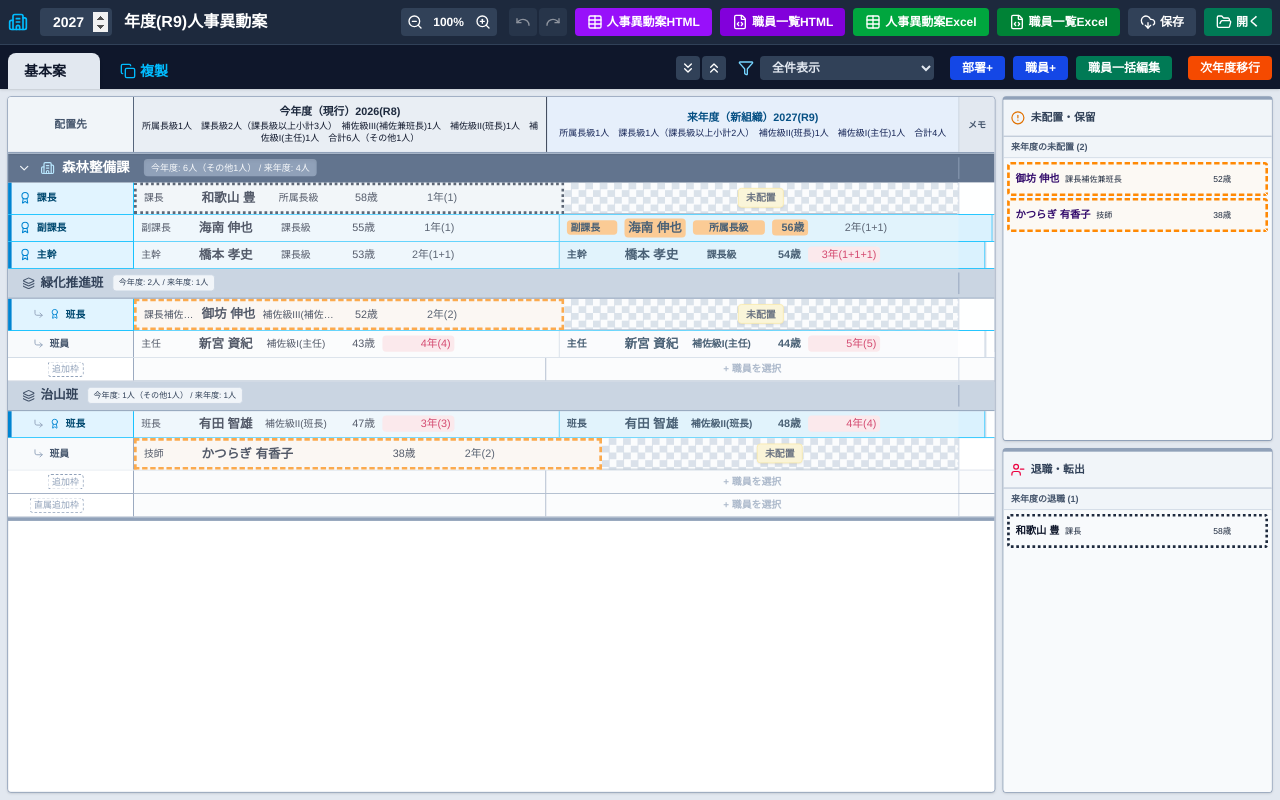
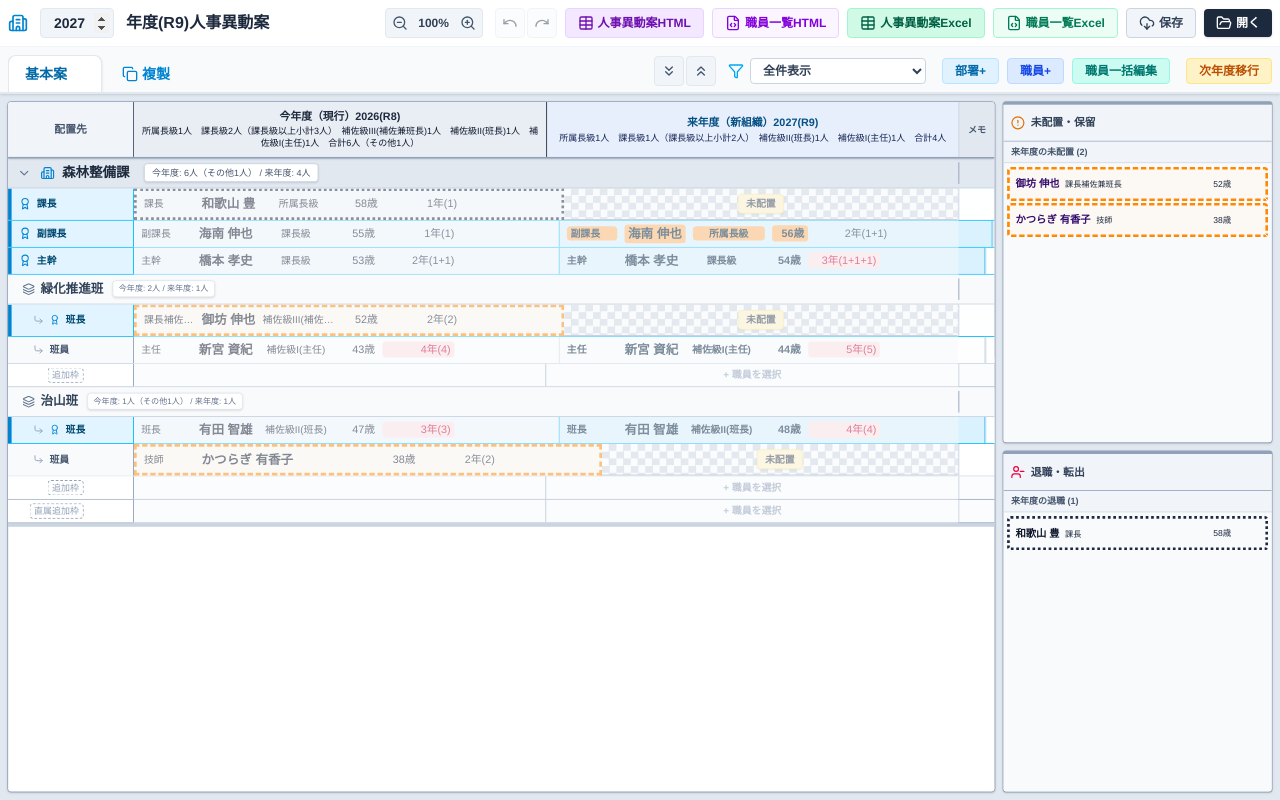
Before and after one commit to Kojiro-Nakamura/personnel-transfer-app, a React (Vite) app: page / in a window 1280 px wide. Built offline with nearby package versions, Linux system fonts and the light colour scheme.

Commit message:
Soften header and department band colors for a cleaner UI

```diff
--- a/src/App.jsx
+++ b/src/App.jsx
@@ -92,62 +92,61 @@ export const AppContent = () => {
       )}
 
       {/* 画面上部ヘッダー（操作パネル） */}
-      <header className="bg-slate-800 text-white shadow z-20 sticky top-0">
-        <div className="flex justify-between items-center p-2 border-b border-slate-700">
+      <header className="bg-white text-slate-800 shadow-sm z-20 sticky top-0 border-b border-slate-200">
+        <div className="flex justify-between items-center p-2 border-b border-slate-100">
           <div className="flex items-center gap-3">
-            <Building2 className="w-5 h-5 text-sky-400" />
-            <div className="flex items-center bg-slate-700 rounded overflow-hidden p-1">
-              <input type="number" value={targetYear} onChange={(e) => setTargetYear(Number(e.target.value))} className="w-16 bg-transparent text-center text-sm font-bold outline-none always-show-spinners" title="対象年度" />
+            <Building2 className="w-5 h-5 text-sky-600" />
+            <div className="flex items-center bg-slate-100 border border-slate-200 rounded overflow-hidden p-1">
+              <input type="number" value={targetYear} onChange={(e) => setTargetYear(Number(e.target.value))} className="w-16 bg-transparent text-center text-sm font-bold text-slate-800 outline-none always-show-spinners" title="対象年度" />
             </div>
-            <h1 className="text-base font-bold">年度(R{targetYear - 2018})人事異動案</h1>
+            <h1 className="text-base font-bold text-slate-800">年度(R{targetYear - 2018})人事異動案</h1>
           </div>
           <div className="flex gap-2 items-center">
-            <div className="flex items-center bg-slate-700 rounded overflow-hidden mr-1">
-              <button onClick={() => setZoom(z => Math.max(0.5, z - 0.1))} className="p-1.5 hover:bg-slate-600" title="縮小"><ZoomOut className="w-4 h-4"/></button>
-              <span className="text-xs font-bold w-10 text-center" title="現在の表示倍率">{Math.round(zoom * 100)}%</span>
-              <button onClick={() => setZoom(z => Math.min(1.5, z + 0.1))} className="p-1.5 hover:bg-slate-600" title="拡大"><ZoomIn className="w-4 h-4"/></button>
+            <div className="flex items-center bg-slate-100 border border-slate-200 rounded overflow-hidden mr-1">
+              <button onClick={() => setZoom(z => Math.max(0.5, z - 0.1))} className="p-1.5 hover:bg-slate-200 text-slate-600 hover:text-slate-900 transition-colors" title="縮小"><ZoomOut className="w-4 h-4"/></button>
+              <span className="text-xs font-bold w-10 text-center text-slate-700" title="現在の表示倍率">{Math.round(zoom * 100)}%</span>
+              <button onClick={() => setZoom(z => Math.min(1.5, z + 0.1))} className="p-1.5 hover:bg-slate-200 text-slate-600 hover:text-slate-900 transition-colors" title="拡大"><ZoomIn className="w-4 h-4"/></button>
             </div>
 
-
             <div className="flex gap-0.5">
-              <button onClick={undo} disabled={!canUndo} className="p-1.5 bg-slate-700 hover:bg-slate-600 disabled:hover:bg-slate-700 active:scale-95 disabled:active:scale-100 transition-all disabled:opacity-50 rounded" title="直前の操作を取り消す(元に戻す)"><Undo className="w-4 h-4"/></button>
-              <button onClick={redo} disabled={!canRedo} className="p-1.5 bg-slate-700 hover:bg-slate-600 disabled:hover:bg-slate-700 active:scale-95 disabled:active:scale-100 transition-all disabled:opacity-50 rounded" title="取り消した操作をやり直す"><Redo className="w-4 h-4"/></button>
+              <button onClick={undo} disabled={!canUndo} className="p-1.5 bg-slate-100 hover:bg-slate-200 border border-slate-200 text-slate-700 disabled:bg-slate-50 active:scale-95 transition-all disabled:opacity-50 rounded" title="直前の操作を取り消す(元に戻す)"><Undo className="w-4 h-4"/></button>
+              <button onClick={redo} disabled={!canRedo} className="p-1.5 bg-slate-100 hover:bg-slate-200 border border-slate-200 text-slate-700 disabled:bg-slate-50 active:scale-95 transition-all disabled:opacity-50 rounded" title="取り消した操作をやり直す"><Redo className="w-4 h-4"/></button>
             </div>
-            <button onClick={() => openModal('saveFile', { type: 'html', defaultName: currentFileName ? currentFileName.replace('.json', '') + '_人事異動案HTML' + filterSuffix : baseFileName + '_人事異動案HTML' + filterSuffix })} className="bg-purple-600 hover:bg-purple-500 active:scale-95 transition-all px-3 py-1.5 rounded flex items-center justify-center text-xs font-bold" title="現在の人事異動案をHTMLファイルとして保存する"><Table className="w-4 h-4 mr-1" />人事異動案HTML</button>
-            <button onClick={() => openModal('saveFile', { type: 'html_list', defaultName: currentFileName ? currentFileName.replace('.json', '') + '_職員一覧HTML' : baseFileName + '_職員一覧HTML' })} className="bg-purple-700 hover:bg-purple-600 active:scale-95 transition-all px-3 py-1.5 rounded flex items-center justify-center text-xs font-bold" title="現在の職員一覧をHTMLファイルとして保存する"><FileCode className="w-4 h-4 mr-1" />職員一覧HTML</button>
-            <button onClick={() => openModal('saveFile', { type: 'excel', defaultName: currentFileName ? currentFileName.replace('.json', '') + '_人事異動案Excel' + filterSuffix : baseFileName + '_人事異動案Excel' + filterSuffix })} className="bg-green-600 hover:bg-green-500 active:scale-95 transition-all px-3 py-1.5 rounded flex items-center justify-center text-xs font-bold" title="現在の人事異動案をExcelファイルとして保存する"><Table className="w-4 h-4 mr-1" />人事異動案Excel</button>
-            <button onClick={() => openModal('saveFile', { type: 'excel_list', defaultName: currentFileName ? currentFileName.replace('.json', '') + '_職員一覧Excel' : baseFileName + '_職員一覧Excel' })} className="bg-green-700 hover:bg-green-600 active:scale-95 transition-all px-3 py-1.5 rounded flex items-center justify-center text-xs font-bold" title="現在の職員一覧をExcelファイルとして保存する"><FileCode className="w-4 h-4 mr-1" />職員一覧Excel</button>
-            <button onClick={() => openModal('saveFile', { type: 'json', defaultName: currentFileName ? currentFileName.replace('.json', '') : baseFileName })} className="bg-slate-700 hover:bg-slate-600 active:scale-95 transition-all px-3 py-1.5 rounded flex items-center justify-center text-xs font-bold" title="現在のデータをJSONファイルとして保存する"><DownloadCloud className="w-4 h-4 mr-1" />保存</button>
-            <label className="bg-emerald-700 hover:bg-emerald-600 active:scale-95 transition-all px-3 py-1.5 rounded cursor-pointer flex items-center justify-center text-xs font-bold" title="保存したJSONファイルを読み込む"><FolderOpen className="w-4 h-4 mr-1" />開く<input type="file" accept=".json" onChange={loadJSON} className="hidden" /></label>
+            <button onClick={() => openModal('saveFile', { type: 'html', defaultName: currentFileName ? currentFileName.replace('.json', '') + '_人事異動案HTML' + filterSuffix : baseFileName + '_人事異動案HTML' + filterSuffix })} className="bg-purple-100 hover:bg-purple-200 text-purple-800 border border-purple-200 active:scale-95 transition-all px-3 py-1.5 rounded flex items-center justify-center text-xs font-bold" title="現在の人事異動案をHTMLファイルとして保存する"><Table className="w-4 h-4 mr-1" />人事異動案HTML</button>
+            <button onClick={() => openModal('saveFile', { type: 'html_list', defaultName: currentFileName ? currentFileName.replace('.json', '') + '_職員一覧HTML' : baseFileName + '_職員一覧HTML' })} className="bg-purple-50 hover:bg-purple-100 text-purple-700 border border-purple-200 active:scale-95 transition-all px-3 py-1.5 rounded flex items-center justify-center text-xs font-bold" title="現在の職員一覧をHTMLファイルとして保存する"><FileCode className="w-4 h-4 mr-1" />職員一覧HTML</button>
+            <button onClick={() => openModal('saveFile', { type: 'excel', defaultName: currentFileName ? currentFileName.replace('.json', '') + '_人事異動案Excel' + filterSuffix : baseFileName + '_人事異動案Excel' + filterSuffix })} className="bg-emerald-100 hover:bg-emerald-200 text-emerald-800 border border-emerald-200 active:scale-95 transition-all px-3 py-1.5 rounded flex items-center justify-center text-xs font-bold" title="現在の人事異動案をExcelファイルとして保存する"><Table className="w-4 h-4 mr-1" />人事異動案Excel</button>
+            <button onClick={() => openModal('saveFile', { type: 'excel_list', defaultName: currentFileName ? currentFileName.replace('.json', '') + '_職員一覧Excel' : baseFileName + '_職員一覧Excel' })} className="bg-emerald-50 hover:bg-emerald-100 text-emerald-700 border border-emerald-200 active:scale-95 transition-all px-3 py-1.5 rounded flex items-center justify-center text-xs font-bold" title="現在の職員一覧をExcelファイルとして保存する"><FileCode className="w-4 h-4 mr-1" />職員一覧Excel</button>
+            <button onClick={() => openModal('saveFile', { type: 'json', defaultName: currentFileName ? currentFileName.replace('.json', '') : baseFileName })} className="bg-slate-100 hover:bg-slate-200 text-slate-700 border border-slate-300 active:scale-95 transition-all px-3 py-1.5 rounded flex items-center justify-center text-xs font-bold" title="現在のデータをJSONファイルとして保存する"><DownloadCloud className="w-4 h-4 mr-1" />保存</button>
+            <label className="bg-slate-800 hover:bg-slate-700 text-white active:scale-95 transition-all px-3 py-1.5 rounded cursor-pointer flex items-center justify-center text-xs font-bold shadow-sm" title="保存したJSONファイルを読み込む"><FolderOpen className="w-4 h-4 mr-1" />開く<input type="file" accept=".json" onChange={loadJSON} className="hidden" /></label>
           </div>
         </div>
-        <div className="flex justify-between items-center bg-slate-900 px-2 pt-2">
+        <div className="flex justify-between items-center bg-slate-50 px-2 pt-2 border-b border-slate-200">
           <div className="flex gap-1 overflow-x-auto items-center">
             {plans.map(p => (
-              <div key={p.id} onClick={() => switchPlan(p.id)} className={cx("group relative flex items-center gap-1.5 px-4 py-2 rounded-t-lg text-sm font-bold cursor-pointer transition-colors max-w-[200px]", p.id === activePlanId ? "bg-slate-200 text-slate-900 shadow z-10" : "bg-slate-700 text-slate-300")} title="この案を表示する">
+              <div key={p.id} onClick={() => switchPlan(p.id)} className={cx("group relative flex items-center gap-1.5 px-4 py-2 rounded-t-lg text-sm font-bold cursor-pointer transition-colors max-w-[200px]", p.id === activePlanId ? "bg-white text-sky-700 shadow-sm border-t border-x border-slate-200 z-10" : "bg-transparent text-slate-500 hover:bg-slate-200 border-t border-x border-transparent")} title="この案を表示する">
                 <span className="truncate flex-1" title={p.name}>{p.name}</span>
                 {p.id === activePlanId && (
                   <div className="flex items-center gap-0.5 opacity-0 group-hover:opacity-100">
-                    <button onClick={(e) => { e.stopPropagation(); openModal('planName', p.name); }} title="案の名前を変更する"><Edit2 className="w-3 h-3" /></button>
-                    {plans.length > 1 && <button onClick={(e) => { e.stopPropagation(); deletePlan(p.id); }} title="この案を削除する"><X className="w-3 h-3" /></button>}
+                    <button onClick={(e) => { e.stopPropagation(); openModal('planName', p.name); }} title="案の名前を変更する" className="hover:text-sky-500 transition-colors"><Edit2 className="w-3 h-3" /></button>
+                    {plans.length > 1 && <button onClick={(e) => { e.stopPropagation(); deletePlan(p.id); }} title="この案を削除する" className="hover:text-rose-500 transition-colors"><X className="w-3 h-3" /></button>}
                   </div>
                 )}
               </div>
             ))}
-            <button onClick={duplicatePlan} className="flex items-center gap-1 px-4 py-2 text-sky-400 text-sm font-bold" title="現在の案を複製して別案を作成する"><Copy className="w-4 h-4" /> 複製</button>
-            {currentFileName && <div className="flex items-center ml-2 px-3 py-1 bg-slate-800 text-slate-400 rounded-full text-[11px] border border-slate-700 select-none"><FileText className="w-3 h-3 mr-1" />{currentFileName}</div>}
+            <button onClick={duplicatePlan} className="flex items-center gap-1 px-4 py-2 text-sky-600 hover:text-sky-700 text-sm font-bold transition-colors" title="現在の案を複製して別案を作成する"><Copy className="w-4 h-4" /> 複製</button>
+            {currentFileName && <div className="flex items-center ml-2 px-3 py-1 bg-white text-slate-500 shadow-sm rounded-full text-[11px] border border-slate-200 select-none"><FileText className="w-3 h-3 mr-1 text-slate-400" />{currentFileName}</div>}
           </div>
           <div className="flex gap-2 pb-1.5 items-center">
             <div className="flex gap-0.5 items-center mr-1">
-              <button onClick={expandAll} className="p-1 bg-slate-700 hover:bg-slate-600 active:scale-95 transition-all rounded" title="すべての部署を展開する"><ChevronsDown className="w-4 h-4"/></button>
-              <button onClick={collapseAll} className="p-1 bg-slate-700 hover:bg-slate-600 active:scale-95 transition-all rounded" title="すべての部署を折りたたむ"><ChevronsUp className="w-4 h-4"/></button>
+              <button onClick={expandAll} className="p-1.5 bg-slate-100 hover:bg-slate-200 border border-slate-200 text-slate-600 active:scale-95 transition-all rounded" title="すべての部署を展開する"><ChevronsDown className="w-4 h-4"/></button>
+              <button onClick={collapseAll} className="p-1.5 bg-slate-100 hover:bg-slate-200 border border-slate-200 text-slate-600 active:scale-95 transition-all rounded" title="すべての部署を折りたたむ"><ChevronsUp className="w-4 h-4"/></button>
             </div>
                         <div className="flex items-center gap-1.5 mr-2">
-              <Filter className="w-4 h-4 text-sky-300" />
+              <Filter className="w-4 h-4 text-sky-500" />
               <select
                 value={filterLevel}
                 onChange={e => setFilterLevel(Number(e.target.value))}
-                className={cx("text-xs py-1 px-2 rounded outline-none font-bold cursor-pointer transition-colors", filterLevel > 0 ? "bg-sky-500 text-white shadow-inner" : "bg-slate-700 hover:bg-slate-600 text-slate-200 hover:text-white transition-all")}
+                className={cx("text-xs py-1 px-2 rounded outline-none font-bold cursor-pointer transition-colors border", filterLevel > 0 ? "bg-sky-500 text-white border-sky-600 shadow-inner" : "bg-white hover:bg-slate-50 text-slate-700 border-slate-300 transition-all")}
                 title="表示する職員の条件を切り替える"
               >
                 <option value={0}>全件表示</option>
@@ -156,10 +155,10 @@ export const AppContent = () => {
                 ))}
               </select>
             </div>
-            <button onClick={() => openModal('dept')} className="bg-blue-700 hover:bg-blue-600 active:scale-95 transition-all px-3 py-1 rounded text-xs font-bold" title="新しい部署を追加する">部署+</button>
-            <button onClick={() => openModal('emp')} className="bg-blue-700 hover:bg-blue-600 active:scale-95 transition-all px-3 py-1 rounded text-xs font-bold" title="新しい職員を追加する">職員+</button>
-            <button onClick={() => openModal('bulkEdit')} className="bg-emerald-700 hover:bg-emerald-600 active:scale-95 transition-all px-3 py-1 rounded text-xs font-bold" title="職員データの一括編集やCSVファイルの読み込みを行う">職員一括編集</button>
-            <button onClick={() => openModal('rollOver')} className="bg-orange-600 hover:bg-orange-500 active:scale-95 transition-all px-3 py-1 rounded text-xs font-bold ml-2" title="来年度の配置を今年度に確定し、新しい年度へ移行する">次年度移行</button>
+            <button onClick={() => openModal('dept')} className="bg-sky-100 hover:bg-sky-200 text-sky-700 border border-sky-200 active:scale-95 transition-all px-3 py-1 rounded text-xs font-bold" title="新しい部署を追加する">部署+</button>
+            <button onClick={() => openModal('emp')} className="bg-blue-100 hover:bg-blue-200 text-blue-700 border border-blue-200 active:scale-95 transition-all px-3 py-1 rounded text-xs font-bold" title="新しい職員を追加する">職員+</button>
+            <button onClick={() => openModal('bulkEdit')} className="bg-teal-100 hover:bg-teal-200 text-teal-700 border border-teal-200 active:scale-95 transition-all px-3 py-1 rounded text-xs font-bold" title="職員データの一括編集やCSVファイルの読み込みを行う">職員一括編集</button>
+            <button onClick={() => openModal('rollOver')} className="bg-amber-100 hover:bg-amber-200 text-amber-700 border border-amber-200 active:scale-95 transition-all px-3 py-1 rounded text-xs font-bold ml-2" title="来年度の配置を今年度に確定し、新しい年度へ移行する">次年度移行</button>
           </div>
         </div>
       </header>
--- a/src/components/department/DepartmentComponents.jsx
+++ b/src/components/department/DepartmentComponents.jsx
@@ -71,18 +71,18 @@ export const DepartmentBlock = ({ dept, onMoveUp, onMoveDown }) => {
   const nCounts = getCounts(deptNextEmps, true);
 
   return (
-    <div className="border-b-4 border-slate-400 relative">
-      {!isCollapsed && <div className="absolute inset-y-0 left-[140px] w-[calc(100%-140px-40px)] bg-slate-100/30 pointer-events-none z-[5]" />}
-      <div className="bg-slate-500 text-white px-2 py-1 flex justify-between items-center relative z-10 group/dept">
+    <div className="border-b-4 border-slate-300 relative">
+      {!isCollapsed && <div className="absolute inset-y-0 left-[140px] w-[calc(100%-140px-40px)] bg-slate-50/50 pointer-events-none z-[5]" />}
+      <div className="bg-slate-200 text-slate-800 border-b border-slate-300 px-2 py-1 flex justify-between items-center relative z-10 group/dept">
         <div className="flex items-center gap-2">
           <div
-            className="cursor-pointer hover:bg-slate-400 rounded p-0.5"
+            className="cursor-pointer hover:bg-slate-300 rounded p-0.5 transition-colors"
             onClick={() => toggleDept(dept.id)}
             title={isCollapsed ? "展開する" : "折りたたむ"}
           >
-            <ChevronDown className="w-4 h-4 text-slate-100" />
+            <ChevronDown className="w-4 h-4 text-slate-500" />
           </div>
-          <Building2 className="w-4 h-4 text-sky-200" />
+          <Building2 className="w-4 h-4 text-sky-600" />
           <span
             className="font-bold text-[15px] cursor-pointer select-none"
             onClick={() => toggleDept(dept.id)}
@@ -91,7 +91,7 @@ export const DepartmentBlock = ({ dept, onMoveUp, onMoveDown }) => {
 
             {dept.nextName && dept.nextName !== dept.name ? `${dept.name} / ${dept.nextName}` : dept.name}
           </span>
-          <span className="text-[10px] bg-slate-400 px-2 py-0.5 rounded text-slate-50 ml-2 shadow-inner pointer-events-none">
+          <span className="text-[10px] bg-white border border-slate-300 px-2 py-0.5 rounded text-slate-600 ml-2 shadow-sm pointer-events-none">
             今年度: {formatCountText(cCounts)} / 来年度: {formatCountText(nCounts)}
           </span>
 
@@ -99,14 +99,14 @@ export const DepartmentBlock = ({ dept, onMoveUp, onMoveDown }) => {
             <div className="opacity-0 group-hover/dept:opacity-100 flex gap-0.5 ml-2">
               <button
                 onClick={onMoveUp}
-                className={cx("p-0.5 rounded text-slate-200", onMoveUp ? "hover:bg-slate-400 hover:text-white" : "invisible")}
+                className={cx("p-1 rounded transition-colors text-slate-500", onMoveUp ? "hover:bg-slate-300 text-slate-600" : "invisible")}
                 title={onMoveUp ? "部署を上に移動" : ""}
               >
                 <ArrowUp className="w-4 h-4"/>
               </button>
               <button
                 onClick={onMoveDown}
-                className={cx("p-0.5 rounded text-slate-200", onMoveDown ? "hover:bg-slate-400 hover:text-white" : "invisible")}
+                className={cx("p-1 rounded transition-colors text-slate-500", onMoveDown ? "hover:bg-slate-300 text-slate-600" : "invisible")}
                 title={onMoveDown ? "部署を下に移動" : ""}
               >
                 <ArrowDown className="w-4 h-4"/>
@@ -115,11 +115,18 @@ export const DepartmentBlock = ({ dept, onMoveUp, onMoveDown }) => {
           )}
         </div>
 
-        <div className="flex gap-1 items-center">
+        <div className="flex gap-2 items-center">
           <div className="opacity-0 group-hover/dept:opacity-100 flex gap-1 items-center">
             <button
+              onClick={() => openModal('dept', dept)}
+              className="px-2 py-0.5 bg-white hover:bg-slate-50 border border-slate-300 text-slate-600 rounded text-xs transition-colors shadow-sm"
+              title="部署の設定を変更する"
+            >
+              設定
+            </button>
+            <button
               onClick={() => openModal('post', { deptId: dept.id })}
-              className="px-1.5 py-0.5 bg-slate-600 rounded text-[10px]"
+              className="px-2 py-0.5 bg-sky-100 hover:bg-sky-200 border border-sky-300 text-sky-700 rounded text-xs transition-colors shadow-sm"
               title="この部署にポストを追加"
             >
               <UserPlus className="w-3 h-3 inline mr-1"/>ポスト
@@ -214,12 +221,12 @@ export const DepartmentBlock = ({ dept, onMoveUp, onMoveDown }) => {
 
             return (
               <React.Fragment key={grp.id}>
-                <div className="flex border-b border-slate-400 bg-slate-300 group/grp relative z-10">
+                <div className="flex border-b border-slate-300 bg-slate-50 group/grp relative z-10">
                   <div className="w-full px-2 py-1 text-[14px] font-bold text-slate-700 flex justify-between items-center">
                     <div className="flex items-center gap-1.5" title={grp.nextName && grp.nextName !== grp.name ? `${grp.name} / ${grp.nextName}` : grp.name}>
-                      <Layers className="w-3.5 h-3.5 text-slate-600 ml-2" />
+                      <Layers className="w-3.5 h-3.5 text-slate-500 ml-2" />
                       {grp.nextName && grp.nextName !== grp.name ? `${grp.name} / ${grp.nextName}` : grp.name}
-                      <span className="text-[9px] bg-slate-100 px-1.5 py-0.5 rounded text-slate-700 ml-1 font-normal select-none pointer-events-none border border-slate-300">
+                      <span className="text-[9px] bg-white px-1.5 py-0.5 rounded text-slate-500 ml-1 font-normal select-none pointer-events-none border border-slate-200 shadow-sm">
                         今年度: {formatCountText(gCCounts)} / 来年度: {formatCountText(gNCounts)}
                       </span>
 
```
